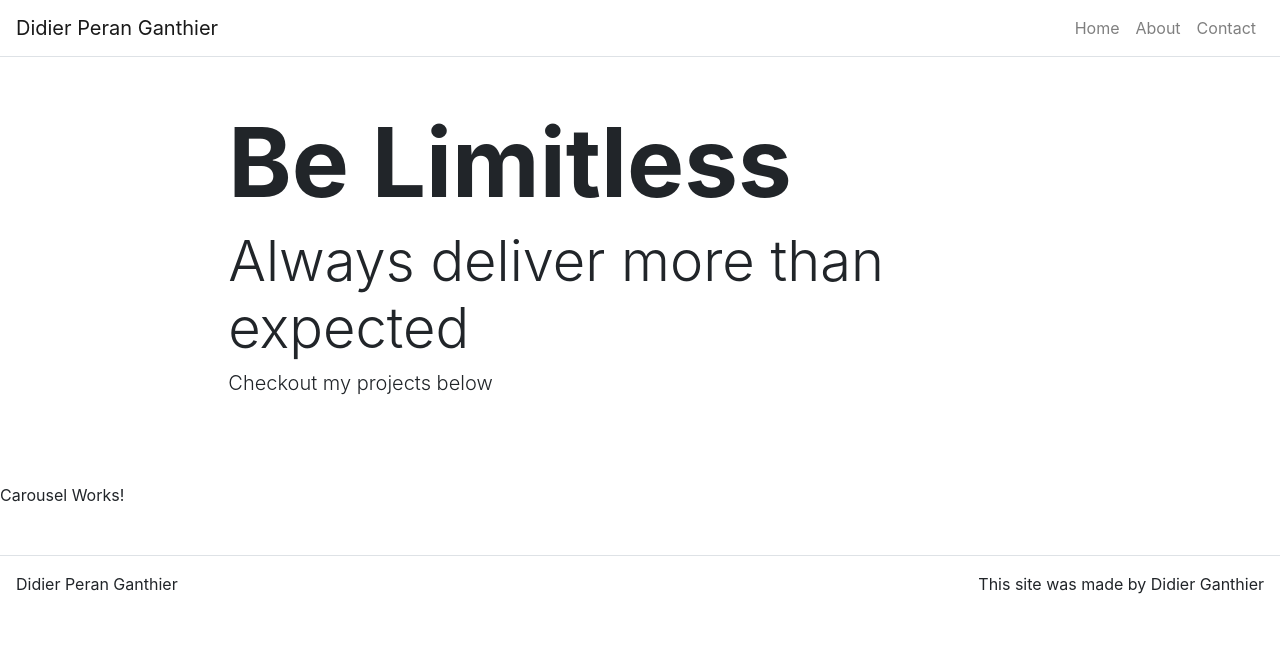
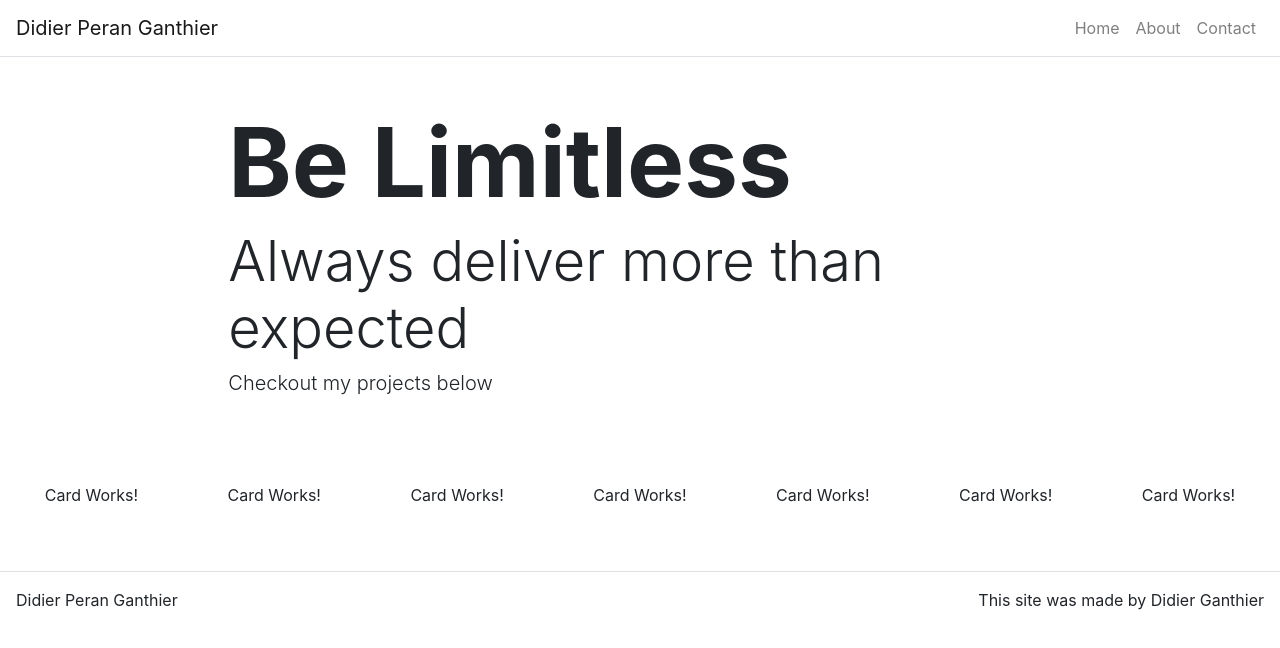
Before and after one commit to didierganthier/portfolio, a React (Create React App) app: page / in a window 1280 px wide. Shown: the top 648 px of the page. Built offline with nearby package versions, Linux system fonts and the light colour scheme.

Commit message:
Cards showing on Carousel

```diff
--- a/src/components/Card.js
+++ b/src/components/Card.js
@@ -0,0 +1,9 @@
+import React from 'react';
+
+function Card(props){
+    return(
+        <p>Card Works!</p>
+    );
+}
+
+export default Card;
--- a/src/components/Carousel.js
+++ b/src/components/Carousel.js
@@ -1,4 +1,6 @@
 import React from 'react';
+
+import Card from '../components/Card'
 
 import battery from '../assets/images/battery.jpg';
 import Haiti from '../assets/images/haiti.png';
@@ -7,6 +9,7 @@
 import leaf from '../assets/images/leaf.jpg';
 import popcorn from '../assets/images/popcorn.png';
 import wallet from '../assets/images/wallet.png';
+import { Container, Row } from 'react-bootstrap';
 
 class Carousel extends React.Component {
 
@@ -74,9 +77,35 @@
         }
     }
 
+    handleCardClick = (id, card) => {
+        let items = [...this.state.items];
+
+        items[id].selected = items[id].selected ? false : true;
+
+        items.forEach(item => {
+            if(item.id !== id){
+                item.selected = false;
+            }
+        });
+
+        this.setState({
+            items
+        });
+    }
+
+    makeItems = (items) => {
+        return items.map(item => {
+            return <Card item={item} onClick={(e => this.handleCardClick(item.id, e))} key={item.id}/>
+        })
+    }
+
     render(){
         return(
-            <p>Carousel Works!</p>
+            <Container fluid={true}>
+                <Row className='justify-content-around'>
+                    {this.makeItems(this.state.items)}
+                </Row>
+            </Container>
         );
     }
 }
```
